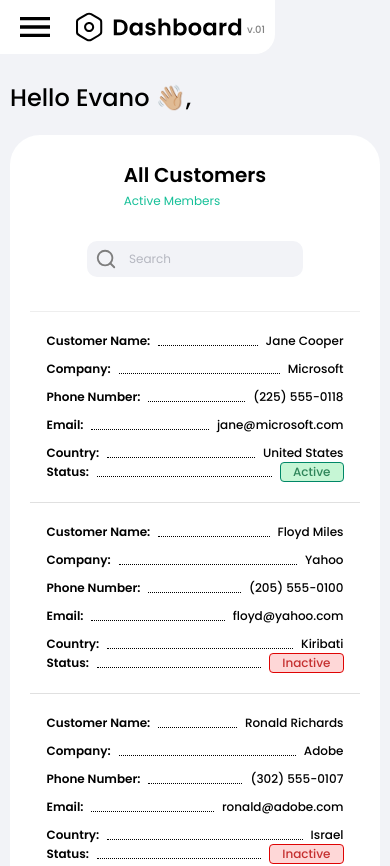
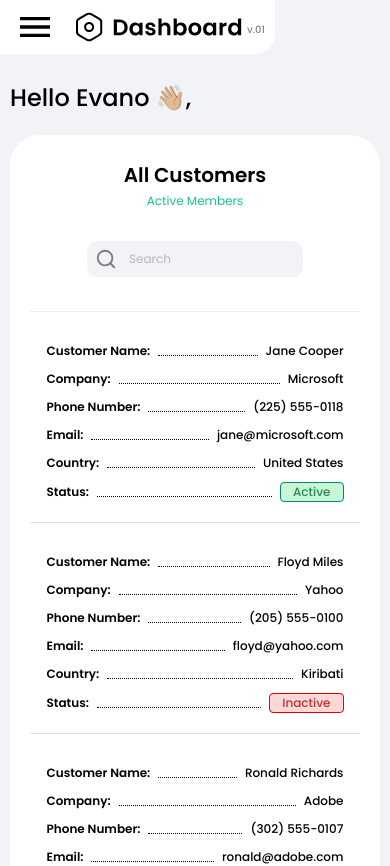
Before and after one commit to ArtemZotov02/dashboard-test-project, a Next.js app: page /customers in a window 390 px wide. Shown: the top 866 px of the page. Built offline with nearby package versions, Linux system fonts and the light colour scheme.

Commit message:
fix margin

```diff
--- a/components/paginationItems/style.module.scss
+++ b/components/paginationItems/style.module.scss
@@ -66,6 +66,7 @@
           justify-content: space-between;
           width: 90%;
           align-items: center;
+          margin-top: 10px;
         }
         .mobileTitle {
           display: block;
--- a/components/search/style.module.scss
+++ b/components/search/style.module.scss
@@ -59,6 +59,7 @@
 @media (max-width:470px) {
     .searchBlock {
         flex-direction: column;
+        text-align: center;
         &__title {
             margin-bottom: 30px;
         }
```
